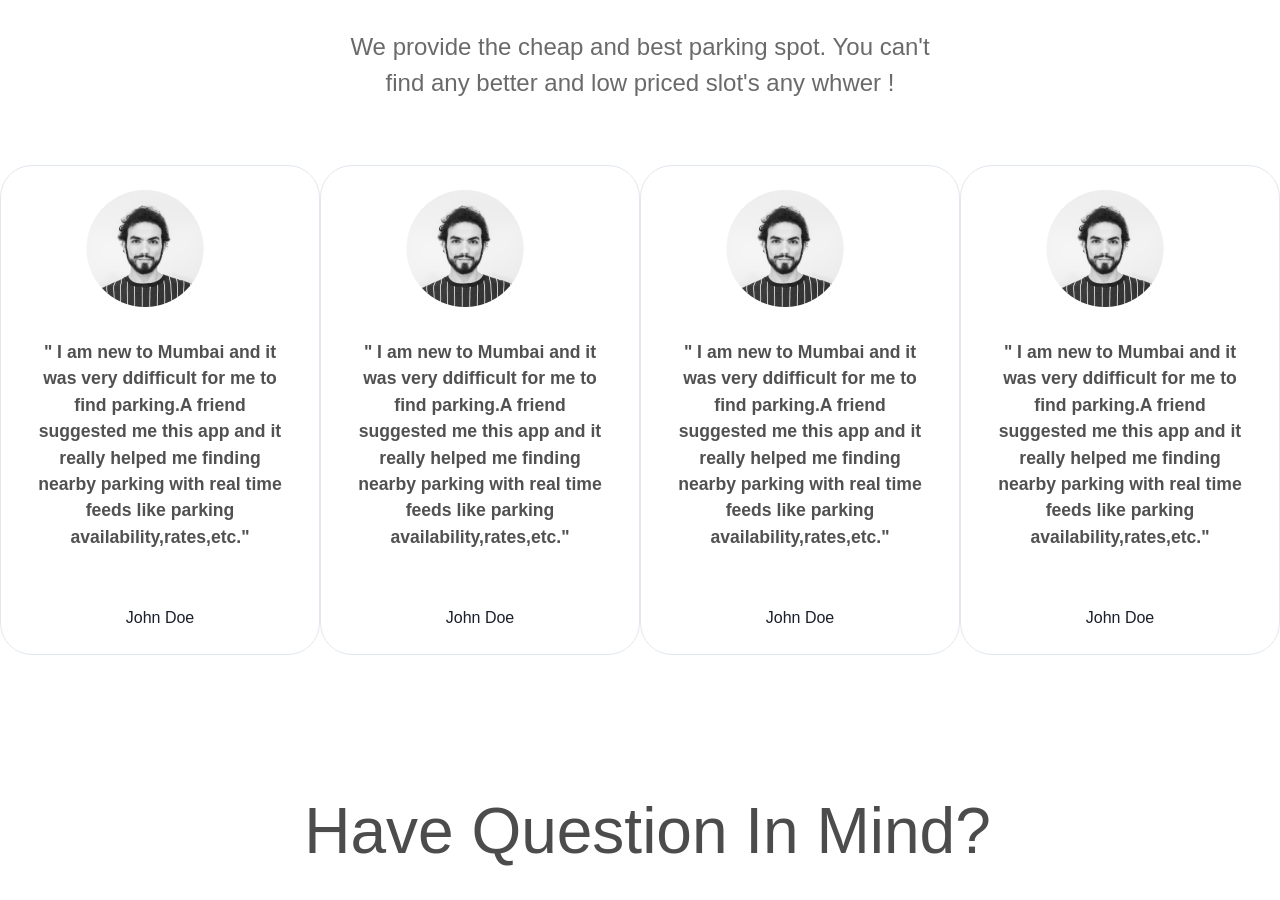
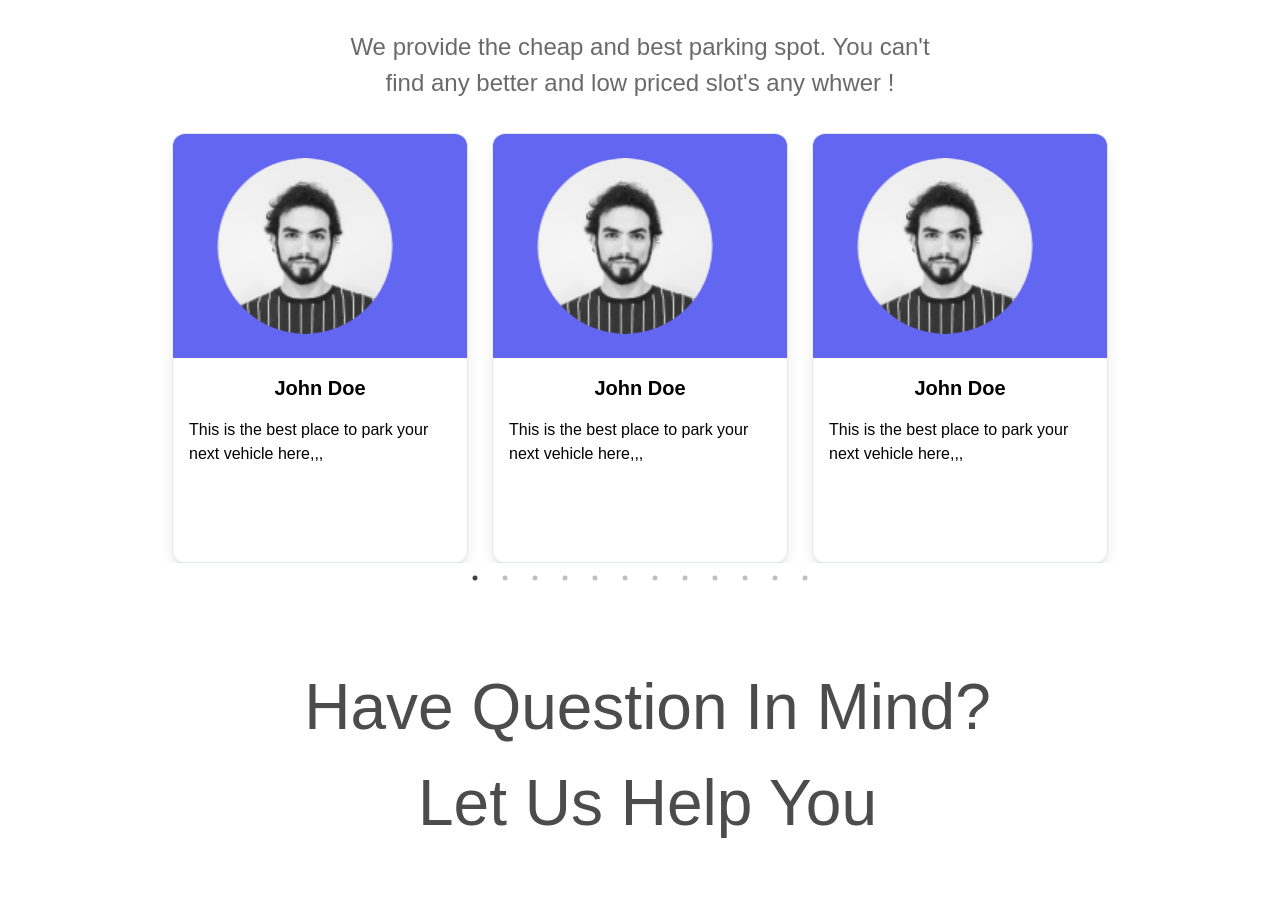
Before and after one commit to kolli-Yasodhar/Smart-Parking, a React (Create React App) app: page / in a window 1280 px wide. Shown: the part 3480-4380 px from the top of the page. Built offline with nearby package versions, Linux system fonts and the light colour scheme.

Commit message:
Review Part Done

```diff
--- a/package.json
+++ b/package.json
@@ -17,6 +17,7 @@
     "formik": "^2.4.5",
     "framer-motion": "^10.16.16",
     "react": "^18.2.0",
+    "react-alice-carousel": "^2.8.0",
     "react-chartjs-2": "^5.2.0",
     "react-countup": "^6.5.0",
     "react-dom": "^18.2.0",
@@ -24,10 +25,12 @@
     "react-redux": "^9.0.4",
     "react-router-dom": "^6.17.0",
     "react-scripts": "^5.0.1",
+    "react-slick": "^0.30.2",
     "react-type-animation": "^3.2.0",
     "react-typed": "^2.0.12",
     "redux": "^5.0.0",
     "redux-thunk": "^3.1.0",
+    "slick-carousel": "^1.8.1",
     "web-vitals": "^2.1.4",
     "yup": "^1.3.2"
   },
--- a/src/Pages/User/components/ReviewCard.jsx
+++ b/src/Pages/User/components/ReviewCard.jsx
@@ -7,23 +7,41 @@ import { useState } from "react";
 
 
 const ReviewCard = () => {
-  const {value, setValue} = useState(4);
+
+
+
   return (
-    <div>
-      <div className="Services-section-bottom border">
-        <img src={ProfilePic} alt="" />
-        <p>
-          " I am new to Mumbai and it was very ddifficult for me to find
-          parking.A friend suggested me this app and it really helped me finding
-          nearby parking with real time feeds like parking
-          availability,rates,etc."
-        </p>
-        <div className="Services-stars-container">
-         {/* <Rating name="read-only" defaultValue={4.5} readOnly precision={0.5} /> */}
-         {/* <Rating name="read-only" value={value} readOnly /> */}
+    // <div>
+
+    //   <div className="Services-section-bottom border">
+    //     <img src={ProfilePic} alt="" />
+    //     <p>
+    //       " I am new to Mumbai and it was very ddifficult for me to find
+    //       parking.A friend suggested me this app and it really helped me finding
+    //       nearby parking with real time feeds like parking
+    //       availability,rates,etc."
+    //     </p>
+    //     <div className="Services-stars-container">
+    //      {/* <Rating name="read-only" defaultValue={4.5} readOnly precision={0.5} /> */}
+    //      {/* <Rating name="read-only" value={value} readOnly /> */}
+    //     </div>
+    //     <h2>John Doe</h2>
+    //   </div>
+
+    // </div>
+
+    <div className="bg-white h-[430px] text-black rounded-xl border mx-3 shadow-lg">
+
+        <div className="h-56 rounded-t-xl bg-indigo-500 flex justify-center items-center" >
+            <img src={ProfilePic} alt="" className="h-44 w-44 rounded-full" />
         </div>
-        <h2>John Doe</h2>
-      </div>
+
+        <div className="flex flex-col justify-center items-center gap-4 p-4" >
+            <p className="text-xl font-semibold" >John Doe</p>
+            <p>This is the best place to park your next vehicle here,,,</p>
+            {/* <Rating name="read-only" value={2} readOnly /> */}
+        </div>
+
     </div>
   );
 };
--- /dev/null
+++ b/src/Pages/User/components/Reviews.jsx
@@ -0,0 +1,28 @@
+import React, { useState } from 'react'
+import ReviewCard from './ReviewCard'
+import Slider from "react-slick";
+import "slick-carousel/slick/slick.css";
+import "slick-carousel/slick/slick-theme.css";
+
+
+
+const Reviews = () => {
+
+    const settings = {
+        dots: true,
+        infinite: false,
+        speed: 500,
+        slidesToShow: 3,
+        slidesToScroll: 1,
+      };
+
+  return (
+    <div className='w-3/4 m-auto'>
+         <Slider {...settings}>
+                {[1,1,1,1,1,1,1,11,1,1,1,1,,1,1].map((item) => <ReviewCard/>)}
+         </Slider>
+    </div>
+  )
+}
+
+export default Reviews
--- a/src/Pages/User/components/Services.js
+++ b/src/Pages/User/components/Services.js
@@ -1,6 +1,7 @@
 import React from "react";
 import { AiFillStar } from "react-icons/ai";
 import ReviewCard from "./ReviewCard";
+import Reviews from "./Reviews";
 
 const Services = () => {
   return (
@@ -14,9 +15,9 @@ const Services = () => {
       </div>
 
         {/* Reviews */}
-        <div className="flex" >
+        <div>
 
-          {[1,1,1,1].map(item => <ReviewCard/>)}
+          <Reviews/>
 
         </div>
 
```
Also changed, not shown: 1 other file (tests, documents, lock files or other folders).
